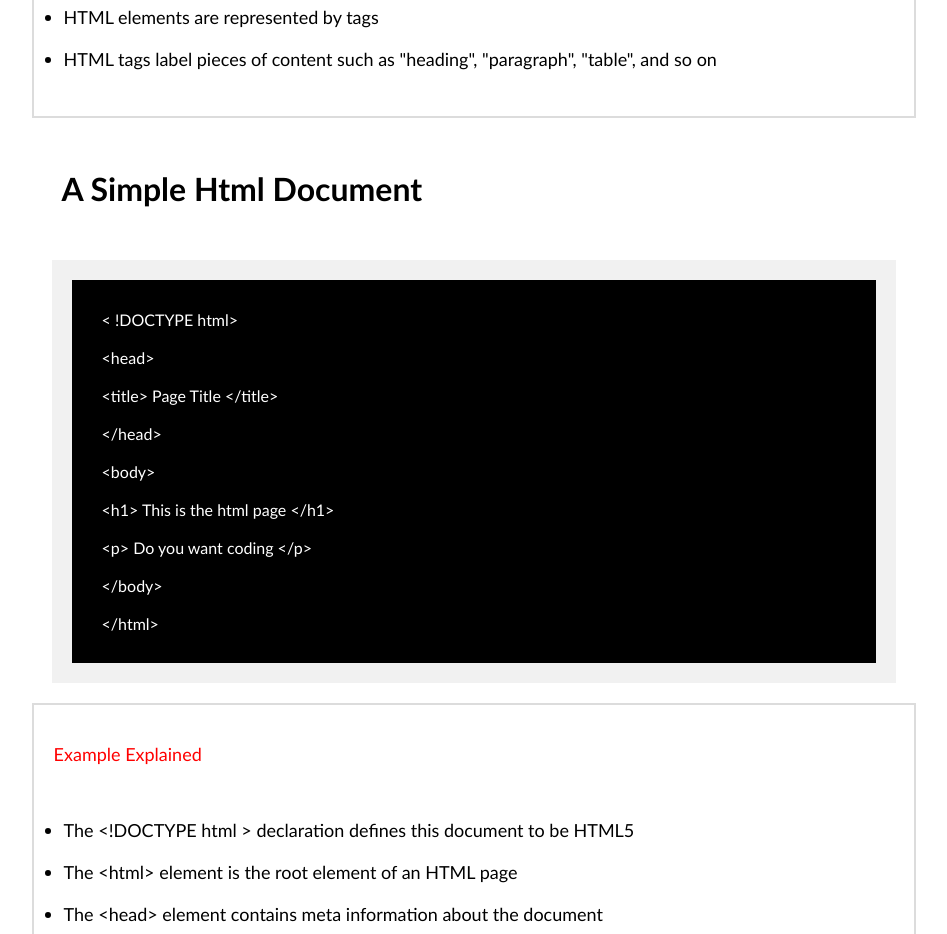
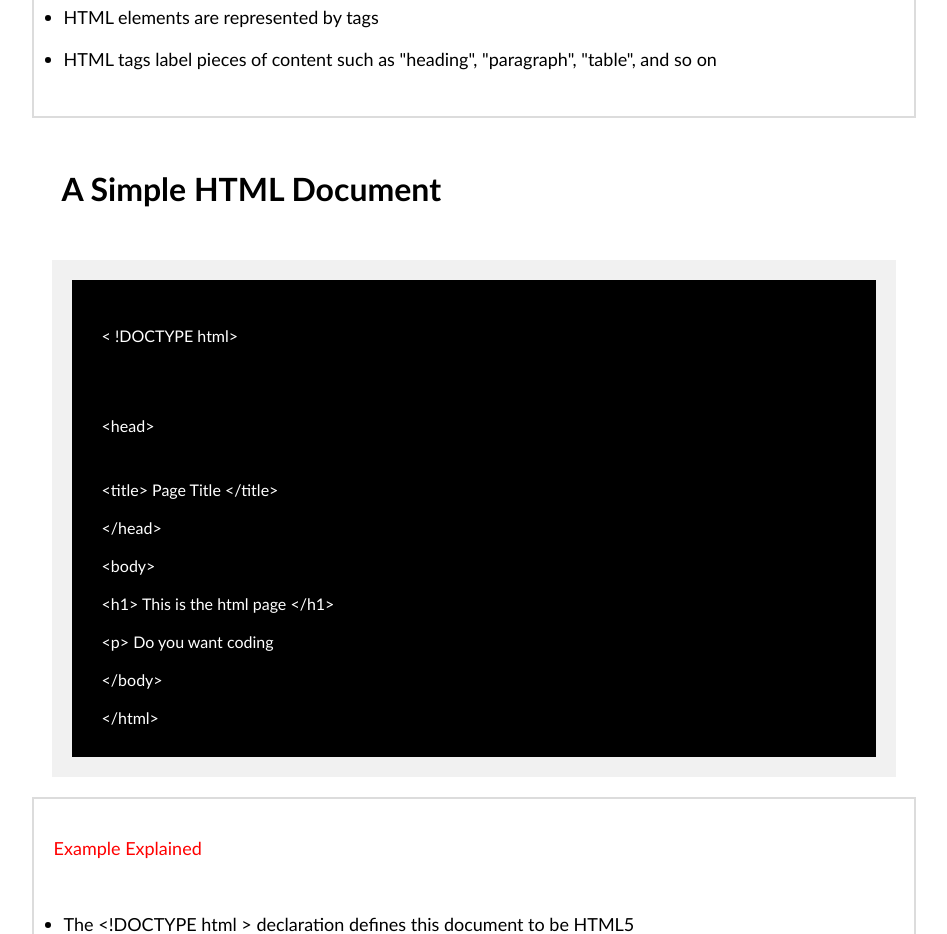
Before and after one commit to MahsumaRezai/CodeToLearn, a Next.js app: page /Nexthtmlone in a window 1280 px wide. Shown: the part 740-1674 px from the top of the page, without its empty margins (166-1113 px from the left). Built offline with nearby package versions, Linux system fonts and the light colour scheme.

Commit message:
add last for 24

```diff
--- a/component/Html/HtmlLesson1.js
+++ b/component/Html/HtmlLesson1.js
@@ -56,7 +56,10 @@ const HtmlLesson1 = (props) => {
                 </div>
 
                 <div>
-                    <Example />
+                    <Example html="&lt; !DOCTYPE html&gt;" head=" &lt;head&gt;" title="&lt;title&gt;
+                     Page Title" titleend="  &lt;/title&gt;" headend="  &lt;/head&gt;" body="&lt;body&gt;"  h1="   &lt;h1&gt;
+                     This is the html page" h1end=" &lt;/h1&gt;" para="  &lt;p&gt;
+                    Do you want coding" paraend="  &lt;/p&gt;" bodyend="  &lt;/body&gt;" htmlend="    &lt;/html&gt;"  headtitle="A Simple HTML Document"/>
                 </div>
 
                 <div className={classes.list}>
--- a/component/Html/ex.js
+++ b/component/Html/ex.js
@@ -4,52 +4,53 @@ const Example = (props) => {
     return (
         <Fragment>
             <div className={classes.title}>
-                <h1> A Simple Html Document</h1>
+                <h1> {props.headtitle}</h1>
 
             </div>
             <div className={classes.warrpe}>
 
                 <div className={classes.insed}>
-                    &lt; !DOCTYPE html&gt;
-                <br></br>
+                    <p>
+                        {props.html}
+
+                    </p>
                     <br></br>
-                    &lt;head&gt;
+                    <p>{props.head}</p>
+                    <br></br>
+                    {props.title}
+                    {props.titleend}
+
                     <br></br>
                     <br></br>
 
-                    &lt;title&gt;
-                     Page Title
+                    {props.headend}
 
-                    &lt;/title&gt;
-                   <br></br>
+                    <br></br>
                     <br></br>
 
-                    &lt;/head&gt;
-                   <br></br>
+                    {props.body}
+
+                    <br></br>
+                    <br></br>
+                    {props.h1}
+                    {props.h1end}
+
+
+                    <br></br>
+                    <br></br>
+                    {props.para}
+
+                    {props.prarend}
+
+                    <br></br>
                     <br></br>
 
+                    {props.bodyend}
+                    <br></br>
+                    <br></br>
+                    {props.htmlend}
 
-                    &lt;body&gt;
-                <br></br>
-                    <br></br>
 
-                    &lt;h1&gt;
-                    This is the html page
-                    &lt;/h1&gt;
-                <br></br>
-                    <br></br>
-
-                    &lt;p&gt;
-                     Do you want coding
-                    &lt;/p&gt;
-                <br></br>
-                    <br></br>
-
-                    &lt;/body&gt;
-                <br></br>
-                    <br></br>
-
-                    &lt;/html&gt;
 
                 </div>
 
```
Also changed, not shown: component/Html/HtmlLesson2.js (+7 -3 lines).
